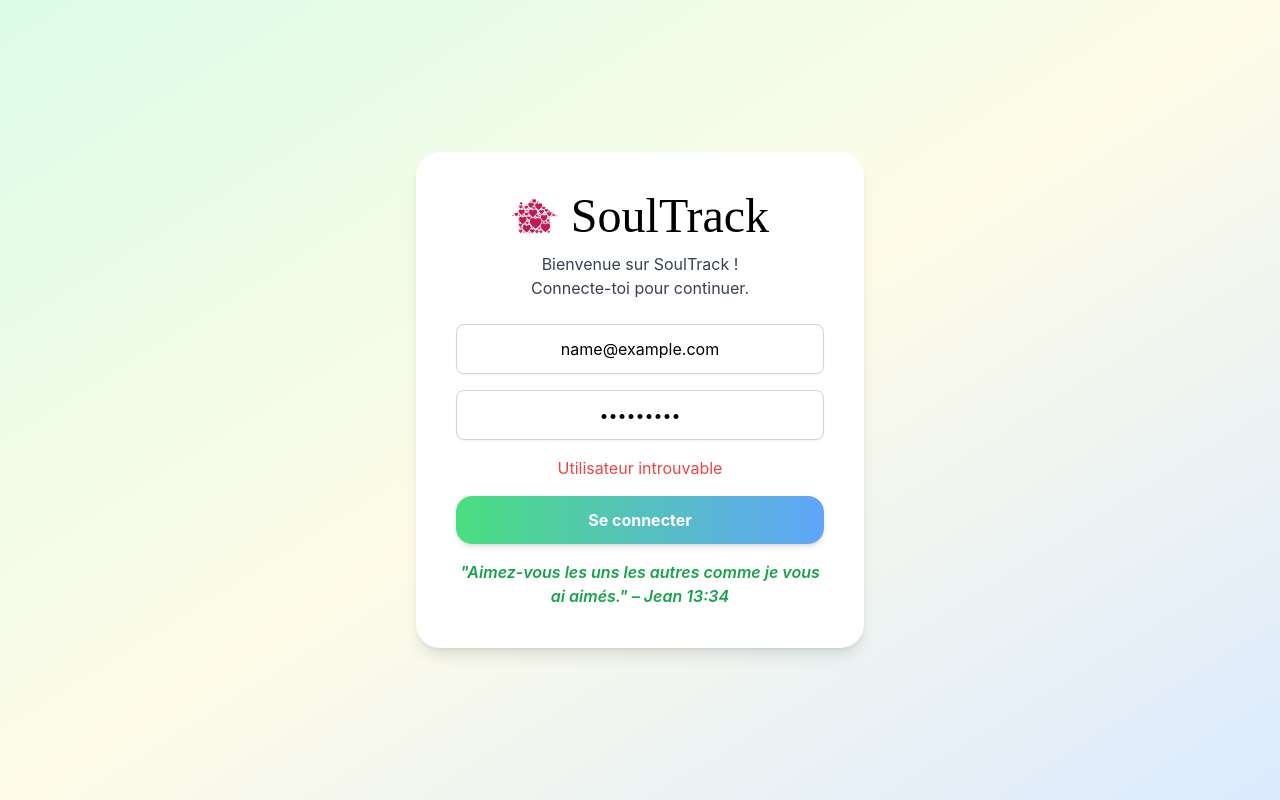
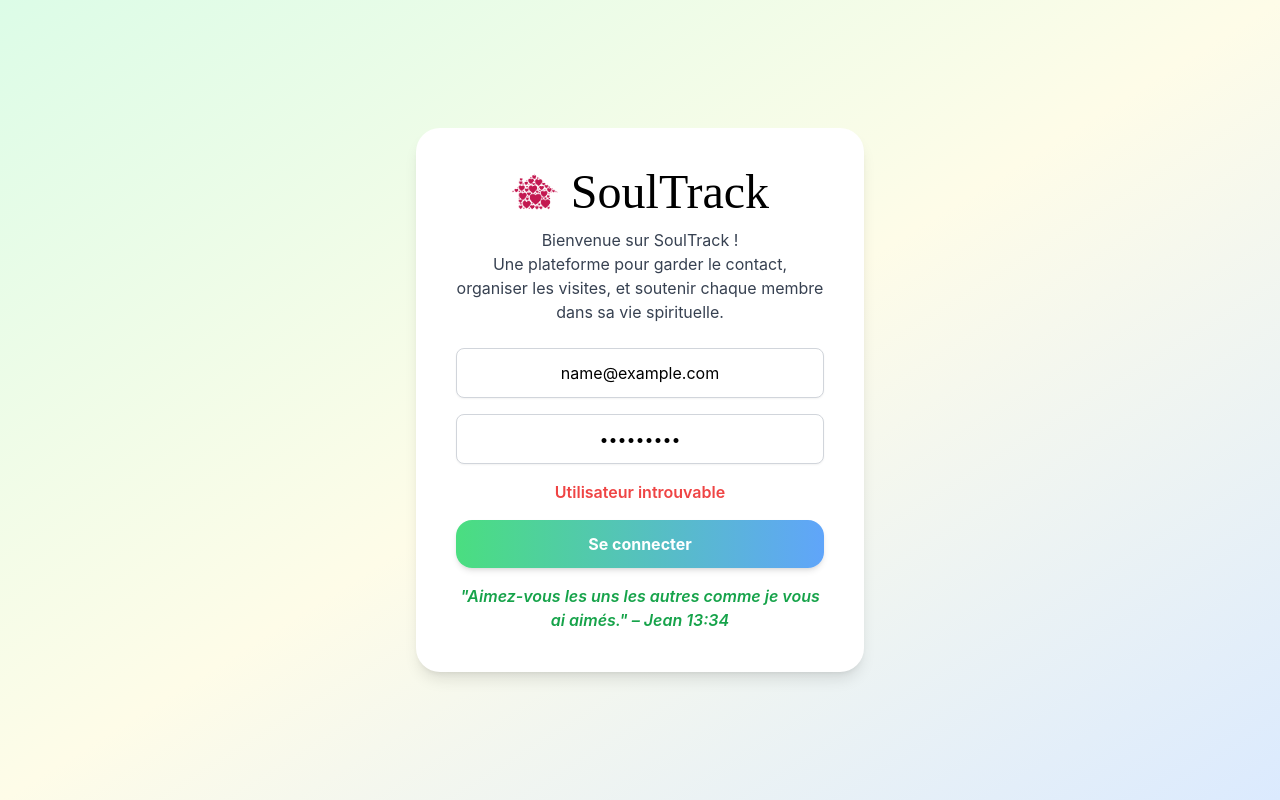
Before and after one commit to allanbavajee/soultrack, a Next.js app: page /login in a window 1280 px wide. Both pictures are taken after typing "name@example.com", "Sample123" into the empty fields and a click on the button "Se connecter". Built offline with nearby package versions, Linux system fonts and the light colour scheme; no server answers; the database is empty.

Commit message:
Update login.js

```diff
--- a/pages/login.js
+++ b/pages/login.js
@@ -1,35 +1,34 @@
 "use client";
-import { useState, useEffect, useRef } from "react";
+import { useState, useEffect } from "react";
 import { useRouter } from "next/router";
 import supabase from "../lib/supabaseClient";
 
 export default function LoginPage() {
   const router = useRouter();
-  const redirecting = useRef(false);
-
   const [email, setEmail] = useState("");
   const [password, setPassword] = useState("");
   const [error, setError] = useState(null);
   const [loading, setLoading] = useState(false);
 
-  // ✅ Redirection si déjà connecté (protégée)
+  // ✅ Si l'utilisateur est déjà connecté, on redirige vers /
   useEffect(() => {
     if (typeof window === "undefined") return;
     const storedRole = localStorage.getItem("userRole");
-    if (storedRole && !redirecting.current) {
-      redirecting.current = true;
+    if (storedRole) {
+      console.log("🔁 Utilisateur déjà connecté, redirection vers /");
       router.replace("/");
     }
   }, [router]);
 
   const handleLogin = async (e) => {
     e.preventDefault();
-    if (redirecting.current) return; // Évite double clic ou double redirection
     setLoading(true);
     setError(null);
 
+    console.log("🚀 Tentative de connexion pour :", email);
+
     try {
-      // 🔹 Étape 1 — Recherche du profil dans Supabase
+      // 1️⃣ Vérifie si le profil existe
       const { data: profile, error: profileError } = await supabase
         .from("profiles")
         .select("*")
@@ -37,12 +36,15 @@ export default function LoginPage() {
         .single();
 
       if (profileError || !profile) {
+        console.error("❌ Utilisateur introuvable :", profileError);
         setError("Utilisateur introuvable");
         setLoading(false);
         return;
       }
 
-      // 🔹 Étape 2 — Vérifie le mot de passe via la fonction SQL `verify_password`
+      console.log("✅ Profil trouvé :", profile);
+
+      // 2️⃣ Vérifie le mot de passe avec la fonction SQL
       const { data: checkPassword, error: rpcError } = await supabase.rpc(
         "verify_password",
         {
@@ -52,8 +54,8 @@ export default function LoginPage() {
       );
 
       if (rpcError) {
-        console.error("Erreur RPC verify_password:", rpcError);
-        setError("Erreur de vérification du mot de passe");
+        console.error("⚠️ Erreur RPC verify_password :", rpcError);
+        setError("Erreur lors de la vérification du mot de passe");
         setLoading(false);
         return;
       }
@@ -64,12 +66,15 @@ export default function LoginPage() {
         checkPassword[0].verify === true;
 
       if (!verified) {
+        console.warn("❌ Mot de passe incorrect");
         setError("Mot de passe incorrect");
         setLoading(false);
         return;
       }
 
-      // 🔹 Étape 3 — Formate le rôle
+      console.log("✅ Mot de passe vérifié avec succès");
+
+      // 3️⃣ Normalise le rôle
       const role = (profile.role || "Membre").trim().toLowerCase();
       const formattedRole =
         role === "admin"
@@ -81,18 +86,23 @@ export default function LoginPage() {
           ? "ResponsableEvangelisation"
           : "Membre";
 
-      // 🔹 Étape 4 — Stocke dans localStorage
+      // 4️⃣ Sauvegarde dans localStorage
       localStorage.setItem("userId", profile.id);
       localStorage.setItem("userRole", formattedRole);
 
-      // ✅ Redirection unique
-      if (!redirecting.current) {
-        redirecting.current = true;
+      console.log("💾 Données enregistrées dans localStorage :", {
+        id: profile.id,
+        role: formattedRole,
+      });
+
+      // ✅ Redirection avec délai pour éviter les boucles
+      setTimeout(() => {
+        console.log("✅ Connexion réussie, redirection vers /");
         router.replace("/");
-      }
+      }, 400);
     } catch (err) {
-      console.error("Erreur inattendue:", err);
-      setError("Erreur inattendue");
+      console.error("💥 Erreur inattendue :", err);
+      setError("Erreur inattendue, réessaye plus tard");
     } finally {
       setLoading(false);
     }
@@ -101,7 +111,7 @@ export default function LoginPage() {
   return (
     <div className="min-h-screen flex items-center justify-center bg-gradient-to-br from-green-100 via-yellow-50 to-blue-100 p-6">
       <div className="bg-white p-10 rounded-3xl shadow-lg w-full max-w-md flex flex-col items-center">
-        {/* Logo + titre */}
+        {/* Logo et titre */}
         <h1 className="text-5xl font-handwriting text-black-800 mb-3 flex flex-col sm:flex-row items-center justify-center gap-3">
           <img
             src="/logo.png"
@@ -111,13 +121,14 @@ export default function LoginPage() {
           SoulTrack
         </h1>
 
-        {/* Message de bienvenue */}
+        {/* Message d’accueil */}
         <p className="text-center text-gray-700 mb-6">
           Bienvenue sur SoulTrack !<br />
-          Connecte-toi pour continuer.
+          Une plateforme pour garder le contact, organiser les visites, et
+          soutenir chaque membre dans sa vie spirituelle.
         </p>
 
-        {/* Formulaire login */}
+        {/* Formulaire */}
         <form onSubmit={handleLogin} className="flex flex-col w-full gap-4">
           <input
             type="email"
@@ -139,7 +150,9 @@ export default function LoginPage() {
             autoComplete="current-password"
           />
 
-          {error && <p className="text-red-500 text-center">{error}</p>}
+          {error && (
+            <p className="text-red-500 text-center font-semibold">{error}</p>
+          )}
 
           <button
             type="submit"
@@ -150,6 +163,7 @@ export default function LoginPage() {
           </button>
         </form>
 
+        {/* Citation biblique */}
         <p className="text-center italic font-semibold mt-4 text-green-600">
           "Aimez-vous les uns les autres comme je vous ai aimés." – Jean 13:34
         </p>
```
